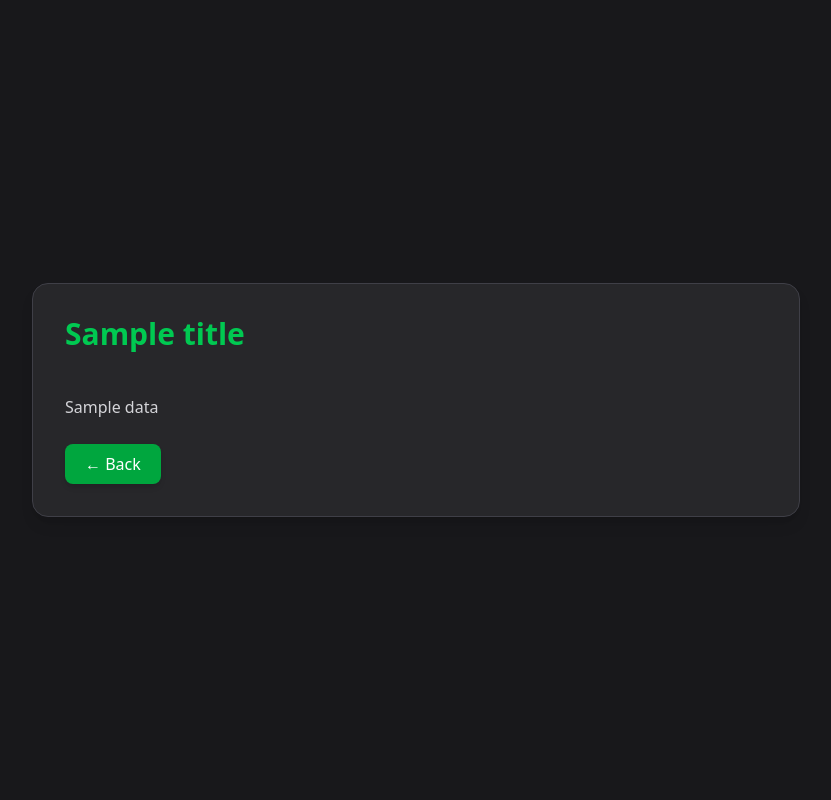
After one commit to vishalparashar0119/backend-domination, a Node project: template EJS/views/specificNote.ejs in a window 1280 px wide. The commit adds this page. Shown: the whole page, without its empty margins (224-1055 px from the left). Run offline with Node 20 templates, Linux system fonts and the light colour scheme; the template is opened without the code that fills it: most values are stand-ins (such as "Sample title", 1, 10 or a date in 2020).

Commit message:
ejs note taking project :: in progress

```diff
--- a/EJS/index.js
+++ b/EJS/index.js
@@ -1,33 +1,66 @@
-import express from 'express';
+import express, { response } from 'express';
 import { dirname } from 'path';
 import { fileURLToPath } from 'url';
 import path from 'path';
-
+import * as fs from 'node:fs';
 
 
 const app = express();
 const port = 3000;
 const __dirname = dirname(fileURLToPath(import.meta.url));
-console.log();
+
 // parser for form data
 app.use(express.json());
-app.use(express.urlencoded({extended:true}));
+app.use(express.urlencoded({ extended: true }));
 app.use(express.static(path.join(__dirname, 'public')));
 
 // setting up view engine
-app.set('view engine' , 'ejs');
+app.set('view engine', 'ejs');
 
 // setting up  route
-app.get('/' , (req , res) =>{
-      res.render("index");
+
+app.get('/', (req, res) => {
+      fs.readdir(path.join(__dirname, 'files'), (err, files) => {
+            // this is how you send props in ejs
+            res.render("index", { files: files });
+      })
 });
-// dynamic route
-app.get('/user/:name' , (req , res)=>{
-      const {name} = req.params;
-      res.send('hello '+name);
-})
 
+// post route which creates a new file
+app.post('/create', (req, res) => {
+      const { title, notes } = req.body;
+      const fileName = title.trim().split(" ").join("_") + ".txt";
+      const notess = notes.trim();
+
+      if (!title || !notes || !title.trim() || !notes.trim()) {
+            return res.redirect('/');
+      }
+
+      fs.writeFile(`./files/${fileName}`, notess, (error) => {
+            if (error) {
+                  console.log(error);
+            } else {
+                  res.status(200).redirect('/');
+            }
+      })
+});
+
+// dynamic route to get the file data
+app.get('/:fileName', (req, res) => {
+      const { fileName } = req.params;
+
+      const title = fileName.split('.')[0].split('_').join(" ");
+      console.log(title);
+      fs.readFile(`./files/${fileName}`, 'utf-8', (err, data) => {
+            if (err) {
+                  console.log(err);
+            } else {
+                  console.log(data);
+                  res.render('specificNote', { title: title, data: data });
+            }
+      })
+});
 // listen server
-app.listen(port ,()=>{
+app.listen(port, () => {
       console.log(`server is running on http://localhost:${port}`);
 });
--- /dev/null
+++ b/EJS/views/specificNote.ejs
@@ -0,0 +1,37 @@
+<!DOCTYPE html>
+<html lang="en">
+
+<head>
+  <meta charset="UTF-8">
+  <meta name="viewport" content="width=device-width, initial-scale=1.0">
+  <title>Note Details</title>
+  <script src="https://cdn.jsdelivr.net/npm/@tailwindcss/browser@4"></script>
+</head>
+
+<body class="min-h-screen bg-zinc-900 flex items-center justify-center p-6 text-white">
+  <div class="w-full max-w-3xl">
+
+    <!-- Note Card -->
+    <div class="bg-zinc-800 p-8 rounded-2xl shadow-lg border border-zinc-700">
+      <!-- Title -->
+      <h1 class="text-3xl font-bold text-green-500 mb-4">
+       <%= title %>
+      </h1>
+
+      <!-- Content -->
+      <p class="text-zinc-300 leading-relaxed whitespace-pre-line">
+        <%= data %>
+      </p>
+
+      <!-- Back Button -->
+      <div class="mt-6">
+        <a href="/" class="inline-block bg-green-600 hover:bg-green-500 transition-colors px-5 py-2 rounded-lg shadow-md font-medium">
+          ← Back
+        </a>
+      </div>
+    </div>
+
+  </div>
+</body>
+
+</html>
```
Also changed, not shown: EJS/views/index.ejs (+46 -7 lines).
